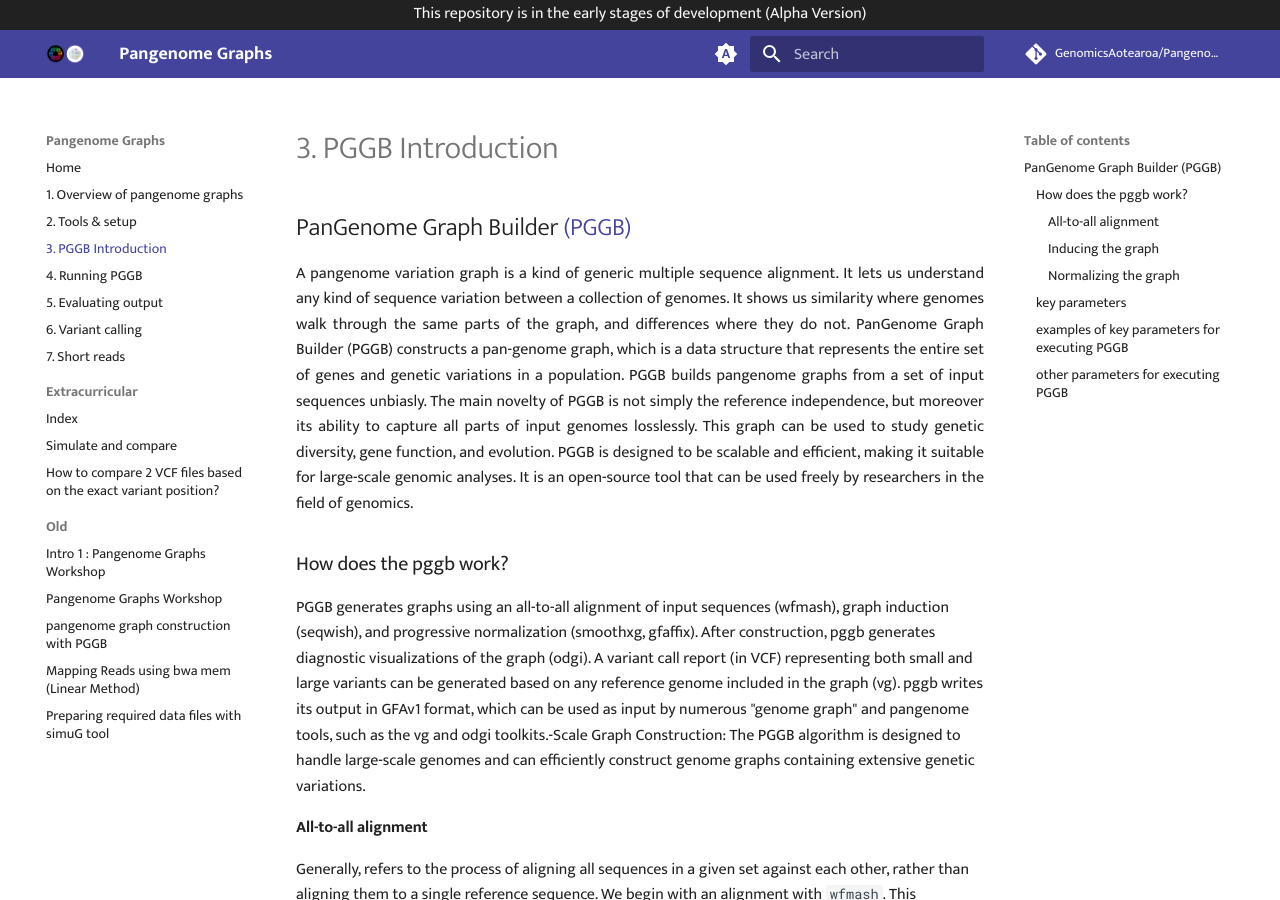
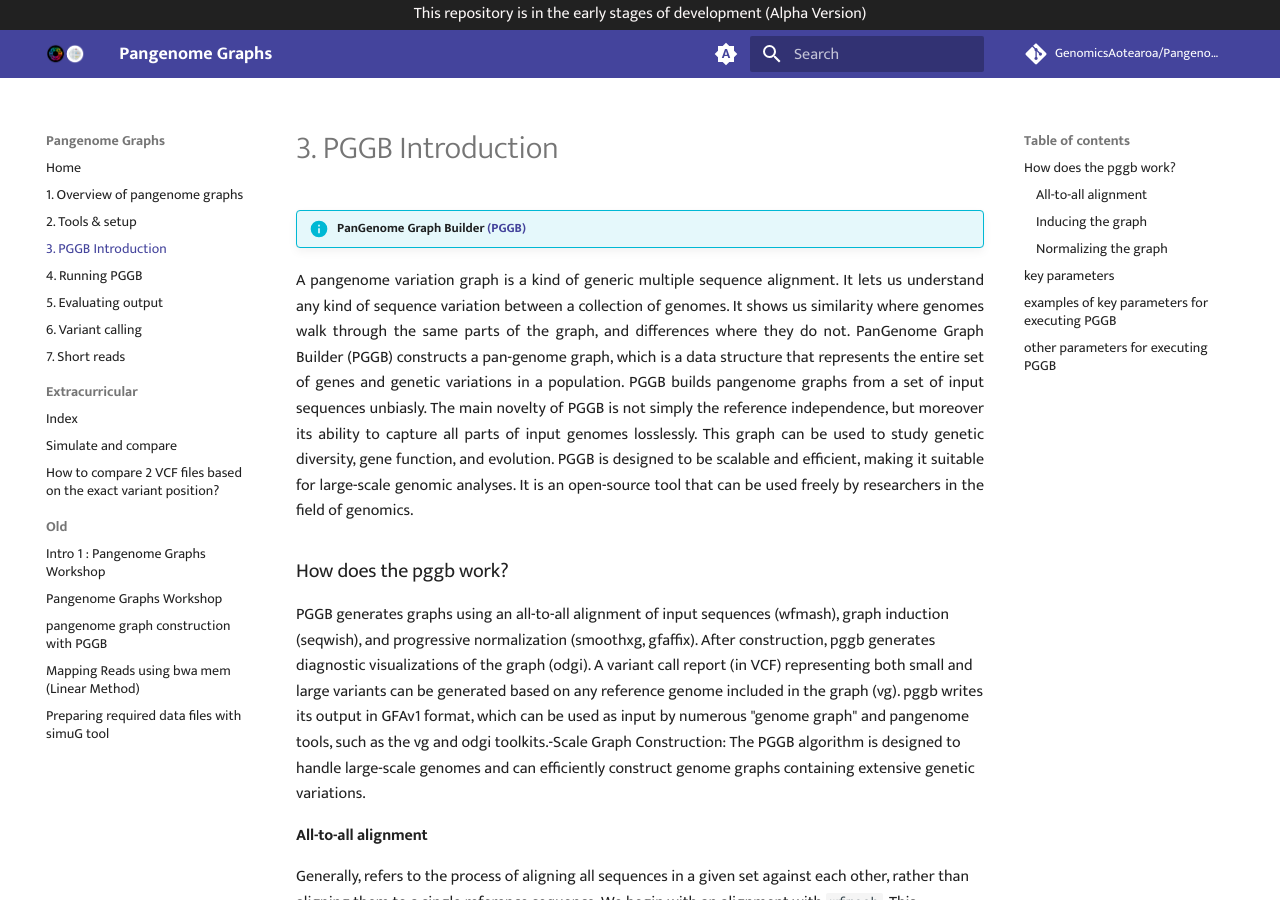
Before and after one commit to GenomicsAotearoa/Pangenome-Graphs-Workshop, an MkDocs documentation site: the page built from docs/3_Introduction_to_pggb.md, in a window 1280 px wide and 900 px high. Built offline with MkDocs 1.6.1 and Material for MkDocs 9.7.7, drawn with Linux system fonts in a browser that asks for light colours; comment, search, counter and statistics services are not loaded; some of the changed lines change nothing that is shown.

Commit message:
Update 3_Introduction_to_pggb.md

```diff
--- a/docs/3_Introduction_to_pggb.md
+++ b/docs/3_Introduction_to_pggb.md
@@ -1,5 +1,6 @@
 # 3. PGGB Introduction
-## PanGenome Graph Builder [(PGGB)](https://github.com/pangenome/pggb)
+
+!!! info "PanGenome Graph Builder [(PGGB)](https://github.com/pangenome/pggb)"
 <p align="justify">
 A pangenome variation graph is a kind of generic multiple sequence alignment. It lets us understand any kind of sequence variation between a collection of genomes. It shows us similarity where genomes walk through the same parts of the graph, and differences where they do not.
 
```
